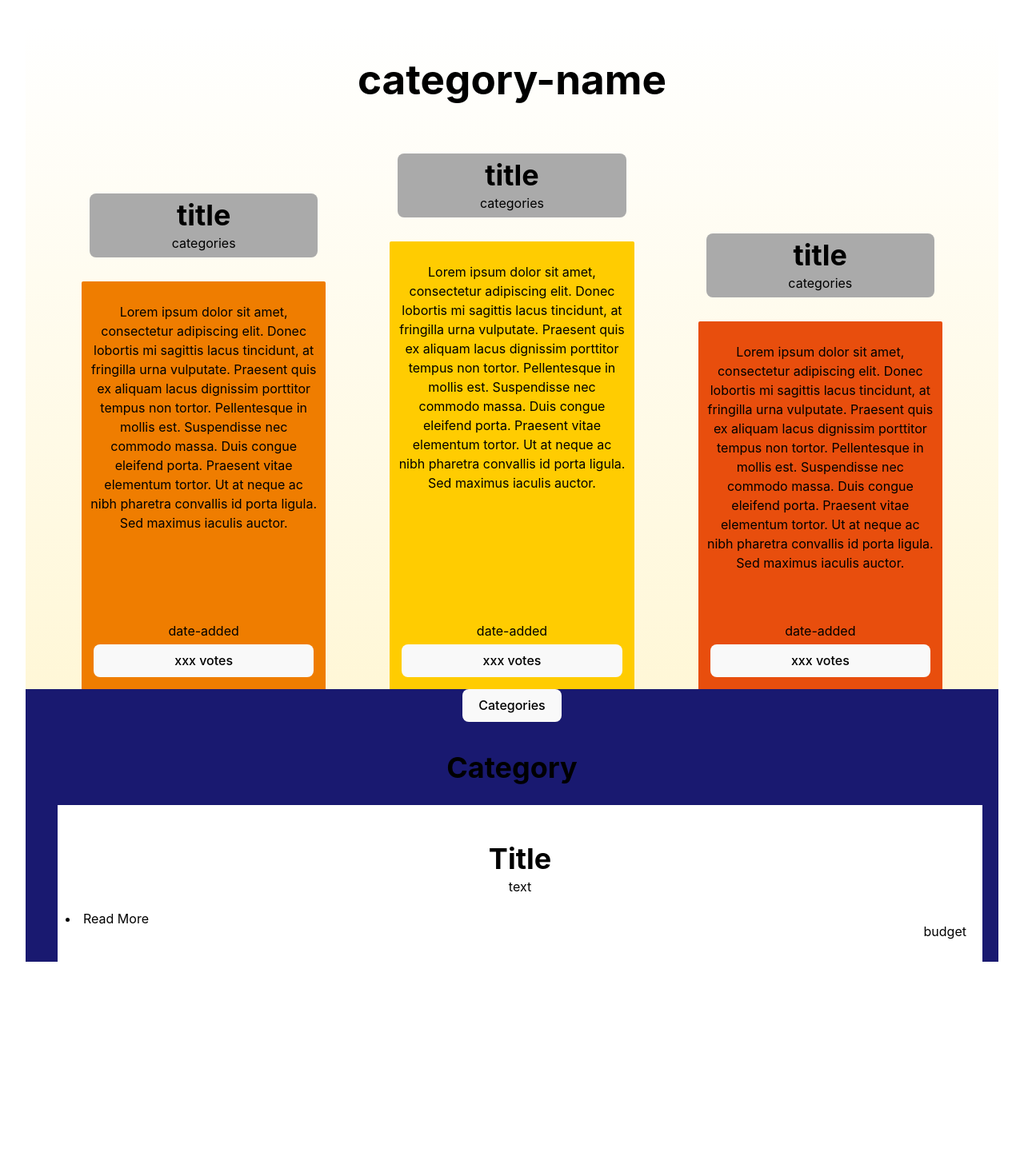
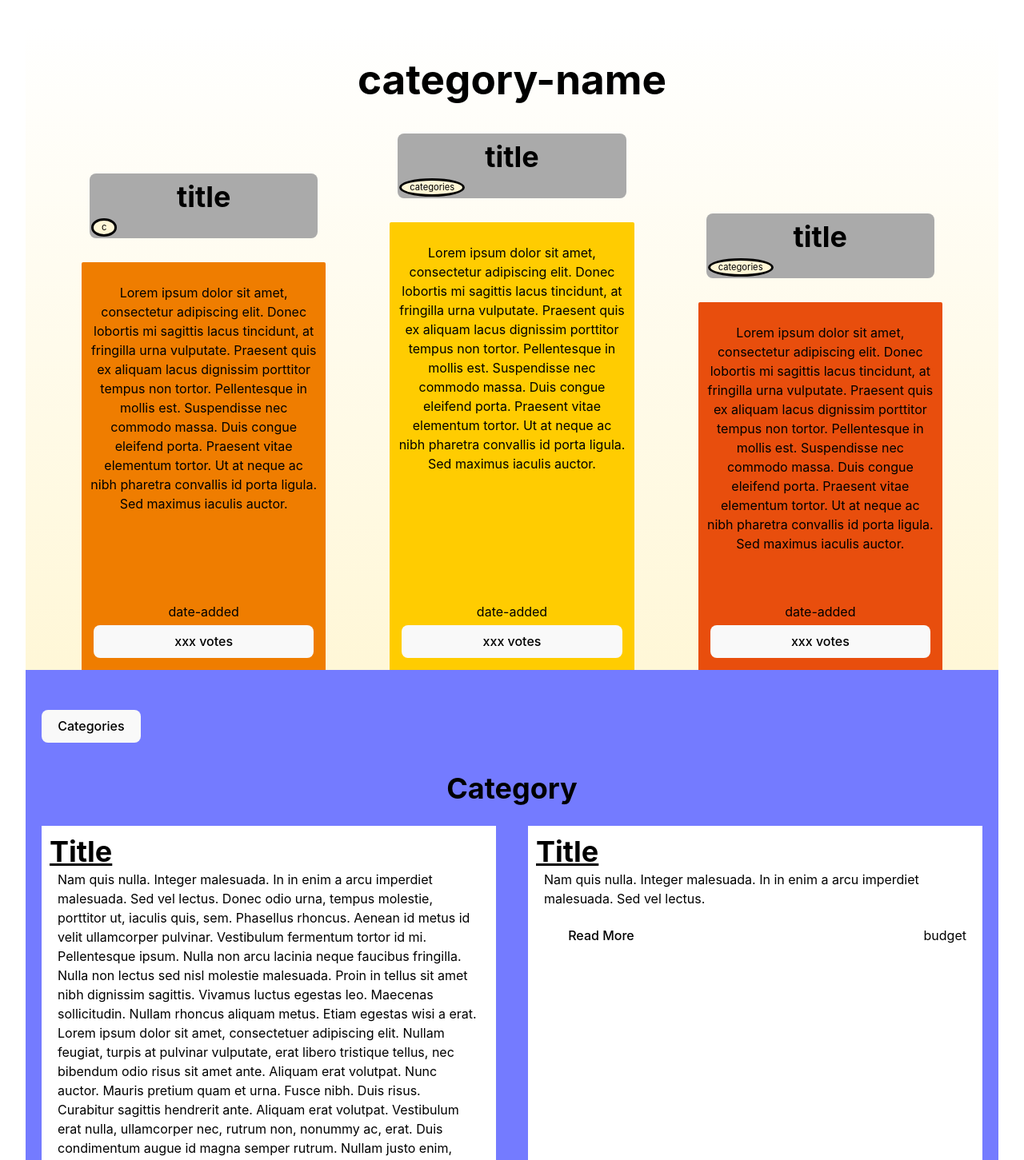
Before and after one commit to FataneKorkadbona/SAG-Frontend, a React (Vite) app: page / in a window 1280 px wide. Shown: the top 1451 px of the page at 80% size. Before the commit the page ends 1255 px from the top, so only its background shows below. Built offline with nearby package versions, Linux system fonts and the light colour scheme.

Commit message:
Fixing Layout
Categorier, kort och lite färg justering.

```diff
--- a/src/pages/homepage/Home.tsx
+++ b/src/pages/homepage/Home.tsx
@@ -9,8 +9,8 @@ export default function HomePage(){
                 <div className={styles.hero__cards}>
                     <div className={styles.card__second} id={styles.hero_card}>
                         <div className={styles.card__top}>
-                            <h2>title</h2>
-                            <p>categories</p>
+                            <h2 className={styles.no__margin}>title</h2>
+                            <p className={styles.ellipse}>c</p>
                         </div>
                         <div className={styles.bottom__second}>
                             <p>Lorem ipsum dolor sit amet, consectetur adipiscing elit. Donec lobortis mi sagittis lacus tincidunt, at fringilla urna vulputate. Praesent quis ex aliquam lacus dignissim porttitor tempus non tortor. Pellentesque in mollis est. Suspendisse nec commodo massa. Duis congue eleifend porta. Praesent vitae elementum tortor. Ut at neque ac nibh pharetra convallis id porta ligula. Sed maximus iaculis auctor.</p>
@@ -20,8 +20,8 @@ export default function HomePage(){
                     </div>
                     <div className={styles.card__first} id={styles.hero_card}>
                         <div className={styles.card__top}>
-                            <h2>title</h2>
-                            <p>categories</p>
+                            <h2 className={styles.no__margin}>title</h2>
+                            <p className={styles.ellipse}>categories</p>
                         </div>
                         <div className={styles.bottom__first}>
                             <p>Lorem ipsum dolor sit amet, consectetur adipiscing elit. Donec lobortis mi sagittis lacus tincidunt, at fringilla urna vulputate. Praesent quis ex aliquam lacus dignissim porttitor tempus non tortor. Pellentesque in mollis est. Suspendisse nec commodo massa. Duis congue eleifend porta. Praesent vitae elementum tortor. Ut at neque ac nibh pharetra convallis id porta ligula. Sed maximus iaculis auctor.</p>
@@ -31,8 +31,9 @@ export default function HomePage(){
                     </div>
                     <div className={styles.card__third} id={styles.hero_card}>
                         <div className={styles.card__top}>
-                            <h2>title</h2>
-                            <p>categories</p>
+                            <h2 className={styles.no__margin}>title</h2>
+                            <p className={styles.ellipse}>categories</p>
+
                         </div>
                         <div className={styles.bottom__third}>
                             <p>Lorem ipsum dolor sit amet, consectetur adipiscing elit. Donec lobortis mi sagittis lacus tincidunt, at fringilla urna vulputate. Praesent quis ex aliquam lacus dignissim porttitor tempus non tortor. Pellentesque in mollis est. Suspendisse nec commodo massa. Duis congue eleifend porta. Praesent vitae elementum tortor. Ut at neque ac nibh pharetra convallis id porta ligula. Sed maximus iaculis auctor.</p>
@@ -52,10 +53,52 @@ export default function HomePage(){
                         <div className={styles.info__card}>
                             <div className={styles.card__text}>
                                 <h2>Title</h2>
-                                <p>text</p>
+                                <p>Nam quis nulla. Integer malesuada. In in enim a arcu imperdiet malesuada. Sed vel
+                                    lectus. Donec odio urna, tempus molestie, porttitor ut, iaculis quis, sem. Phasellus
+                                    rhoncus. Aenean id metus id velit ullamcorper pulvinar. Vestibulum fermentum tortor
+                                    id mi. Pellentesque ipsum. Nulla non arcu lacinia neque faucibus fringilla. Nulla
+                                    non lectus sed nisl molestie malesuada. Proin in tellus sit amet nibh dignissim
+                                    sagittis. Vivamus luctus egestas leo. Maecenas sollicitudin. Nullam rhoncus aliquam
+                                    metus. Etiam egestas wisi a erat.
+                                    Lorem ipsum dolor sit amet, consectetuer adipiscing elit. Nullam feugiat, turpis at
+                                    pulvinar vulputate, erat libero tristique tellus, nec bibendum odio risus sit amet
+                                    ante. Aliquam erat volutpat. Nunc auctor. Mauris pretium quam et urna. Fusce nibh.
+                                    Duis risus. Curabitur sagittis hendrerit ante. Aliquam erat volutpat. Vestibulum
+                                    erat nulla, ullamcorper nec, rutrum non, nonummy ac, erat. Duis condimentum augue id
+                                    magna semper rutrum. Nullam justo enim, consectetuer nec, ullamcorper ac, vestibulum
+                                    in, elit. Proin pede metus, vulputate nec, fermentum fringilla, vehicula vitae,
+                                    justo. Fusce consectetuer risus a nunc. Aliquam ornare wisi eu metus. Integer
+                                    pellentesque quam vel velit. Duis pulvinar.
+                                    Lorem ipsum dolor sit amet, consectetuer adipiscing elit. Morbi gravida libero nec
+                                    velit. Morbi scelerisque luctus velit. Etiam dui sem, fermentum vitae, sagittis id,
+                                    malesuada in, quam. Proin mattis lacinia justo. Vestibulum facilisis auctor urna.
+                                    Aliquam in lorem sit amet leo accumsan lacinia. Integer rutrum, orci vestibulum
+                                    ullamcorper ultricies, lacus quam ultricies odio, vitae placerat pede sem sit amet
+                                    enim. Phasellus et lorem id felis nonummy placerat. Fusce dui leo, imperdiet in,
+                                    aliquam sit amet, feugiat eu, orci. Aenean vel massa quis mauris vehicula lacinia.
+                                    Quisque tincidunt scelerisque libero. Maecenas libero. Etiam dictum tincidunt diam.
+                                    Donec ipsum massa, ullamcorper in, auctor et, scelerisque sed, est. Suspendisse
+                                    nisl. Sed convallis magna eu sem. Cras pede libero, dapibus nec, pretium sit amet,
+                                    tempor quis, urna.
+                                    Etiam posuere quam ac quam. Maecenas aliquet accumsan leo. Nullam dapibus fermentum
+                                    ipsum. Etiam quis quam. Integer lacinia. Nulla est. Nulla turpis magna, cursus sit
+                                    amet, suscipit a, interdum id, felis. Integer vulputate sem a nibh rutrum consequat.
+                                    Maecenas lorem. Pellentesque pretium lectus id turpis. Etiam sapien elit, consequat
+                                    eget, tristique non, venenatis quis, ante. Fusce wisi. Phasellus faucibus molestie
+                                    ni</p>
                             </div>
                             <div className={styles.card__info}>
-                                <li>Read More</li>
+                                <button>Read More</button>
+                                <p>budget</p>
+                            </div>
+                        </div>
+                        <div className={styles.info__card}>
+                            <div className={styles.card__text}>
+                                <h2>Title</h2>
+                                <p>Nam quis nulla. Integer malesuada. In in enim a arcu imperdiet malesuada. Sed vel lectus. </p>
+                            </div>
+                            <div className={styles.card__info}>
+                                <button>Read More</button>
                                 <p>budget</p>
                             </div>
                         </div>
--- a/src/pages/homepage/home.module.scss
+++ b/src/pages/homepage/home.module.scss
@@ -11,11 +11,6 @@ p {
   color: #000;
   font-size: 16px;
   padding: 0 10px 0 10px;
-}
-li {
-  color: #000;
-  font-size: 16px;
-  text-decoration: none;
 }
 
 .hero__section {
@@ -42,10 +37,27 @@ li {
 }
 
 .card__top {
-  height: 80px;
+  display: flex;
+  flex-direction: column;
   margin: 5px 10px 30px 10px;
+  padding: 2px;
   background-color: #aaa;
   border-radius: 8px;
+}
+
+.no__margin{
+  margin: 0;
+}
+
+.ellipse{
+  border-radius: 50%;
+  border-style: solid;
+  max-width: 100px;
+  width: fit-content;
+  margin: 0;
+  background-color:  #FFF7D7;
+  font-size: 0.7em;
+
 }
 
 .bottom__first {
@@ -88,7 +100,21 @@ li {
 }
 
 .info__section {
-  background-color: midnightblue;
+  display: flex;
+  flex-direction: column;
+  justify-content: left;
+  padding-top: 50px;
+  background-color: #747bff;
+
+  button {
+    margin-left: 20px;
+    width: fit-content;
+  }
+}
+
+.info__cards {
+  display: grid;
+  grid-template-columns: 1fr 1fr;
 }
 
 .info__card {
@@ -97,17 +123,32 @@ li {
   align-items: start;
   background-color: #FFFFFF;
 
-  margin: 40px 20px 20px 40px;
+  margin: 40px 20px 20px 20px;
   padding: 10px;
 }
 .card__text {
   display: flex;
   flex-direction: column;
   width: 100%;
+  text-align: left;
+
+  h2 {
+    margin-top: -5px;
+    text-decoration-line: underline;
+  }
+  p {
+
+  }
 }
 .card__info {
   display: flex;
   flex-direction: row;
   justify-content: space-between;
   width: 100%;
+  margin-top: -10px;
+
+  button {
+    background-color: #fff;
+    color: #000;
+  }
 }
```
